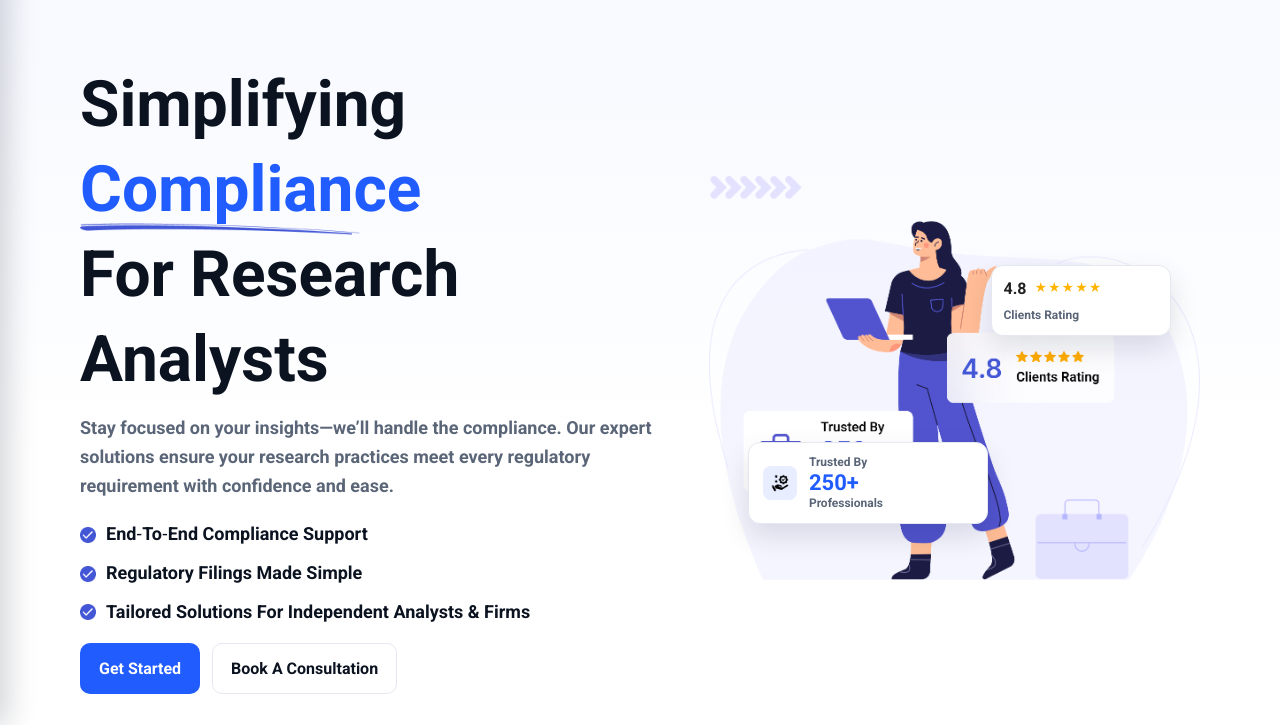
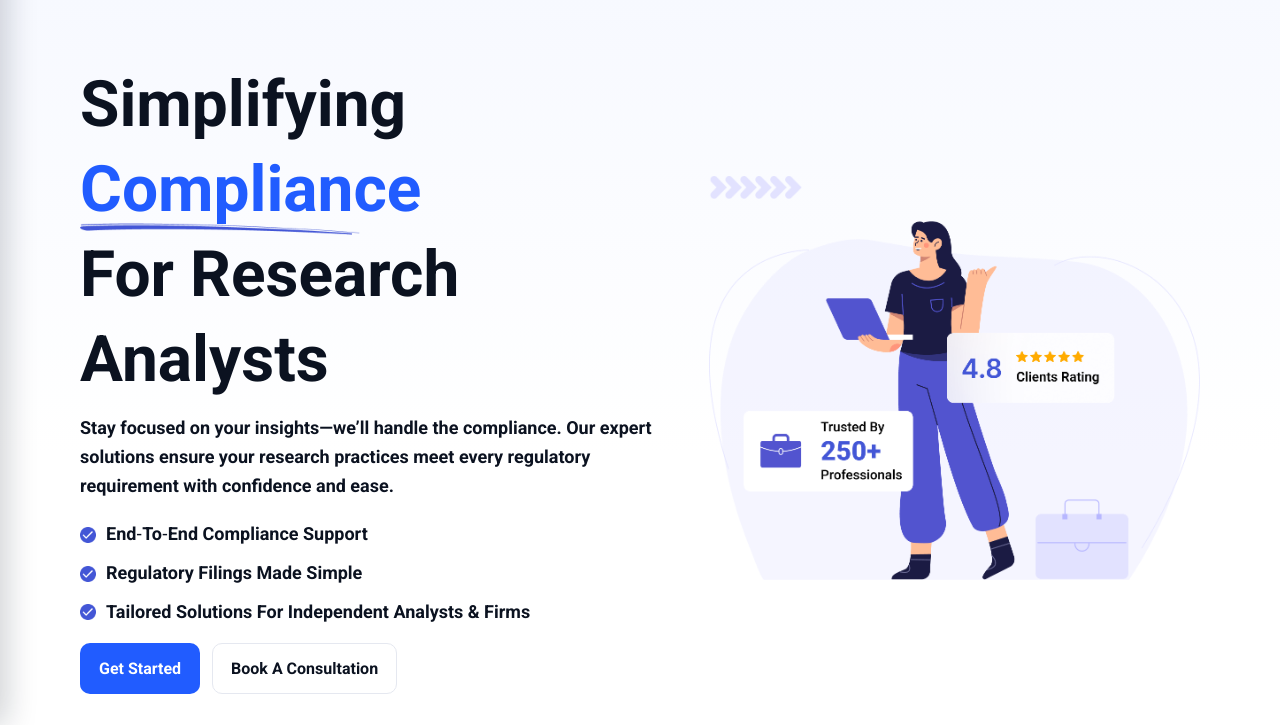
Before and after one commit to shivaraj110/infotechAssignment, a plain HTML site: page index.html in a window 1280 px wide. Shown: the part 75-800 px from the top of the page. Drawn offline with Linux system fonts and the light colour scheme.

Commit message:
remove extra badges

```diff
--- a/index.html
+++ b/index.html
@@ -116,16 +116,7 @@
           </div>
           <div class="hero-media">
             <img src="design/Assets/Banner Image.png" alt="Illustration of simplified compliance process">
-            <div class="hero-badges">
-              <div class="rating-card">
-                <div class="rating-row"><span class="num">4.8</span><span class="stars">★★★★★</span></div>
-                <div class="label">Clients Rating</div>
-              </div>
-              <div class="trust-card">
-                <div class="icon"></div>
-                <div class="trust-copy"><span class="muted">Trusted By</span><span class="qty">250+</span><span class="muted">Professionals</span></div>
-              </div>
-            </div>
+
           </div>
         </div>
       </section>
--- a/style.css
+++ b/style.css
@@ -118,9 +118,9 @@ a { color: inherit; text-decoration: none; }
 
 /* Hero */
 .hero { background: linear-gradient(180deg, var(--surface) 0%, rgba(247,249,255,0) 60%) }
-.hero-inner { display: grid; grid-template-columns: 1fr; gap: var(--space-28); align-items: center; }
+.hero-inner { display: grid; grid-template-columns: 1fr; gap: var(--space-28); align-items: center; width: 100%; }
 .hero-copy h1 { font-family: Roboto, Inter, system-ui, -apple-system, Segoe UI, Roboto, Arial, sans-serif; font-weight: 700; font-size: 64px; line-height: 85px; margin: 0 0 var(--space-12); }
-.hero-copy .lead { color: var(--muted); margin: 0 0 var(--space-20); font-size: 18px; font-weight: 400; }
+.hero-copy .lead {  margin: 0 0 var(--space-20); font-size: 18px; font-weight: normal; }
 .hero-ctas { display: flex; gap: var(--space-12); flex-wrap: wrap; }
 .hero-media { max-width: 560px; margin: 0 auto; }
 .with-underline { position: relative; }
@@ -158,7 +158,6 @@ a { color: inherit; text-decoration: none; }
 
 /* Badges on hero image to match screenshot */
 .hero-media { position: relative; }
-.hero-badges { position: absolute; inset: 0; pointer-events: none; }
 .rating-card { position: absolute; top: 22%; right: 6%; background: #fff; border: 1px solid var(--border); border-radius: 12px; padding: 10px 12px; box-shadow: 0 12px 28px rgba(12,20,33,.12); min-width: 180px; text-align: left; }
 .rating-row { display: flex; align-items: center; gap: 8px; }
 .rating-card .num { font-weight: 800; color: #222; }
```
